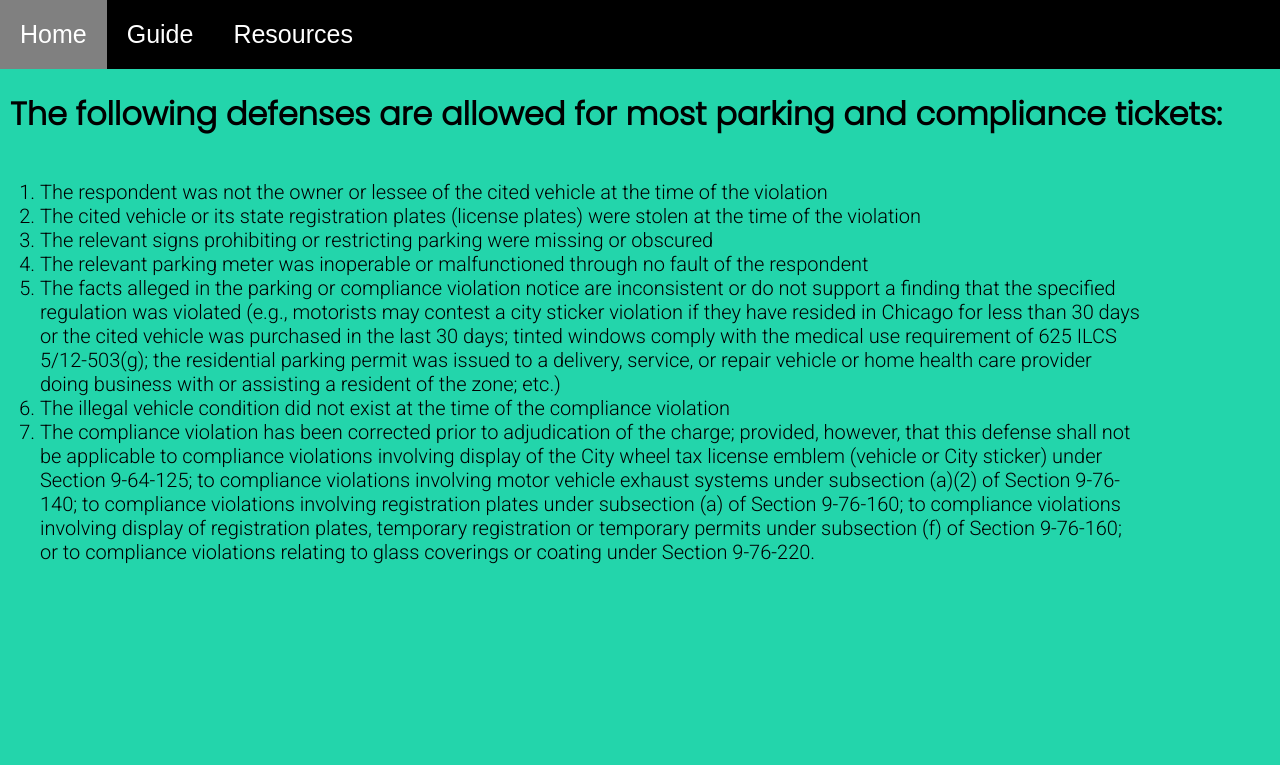
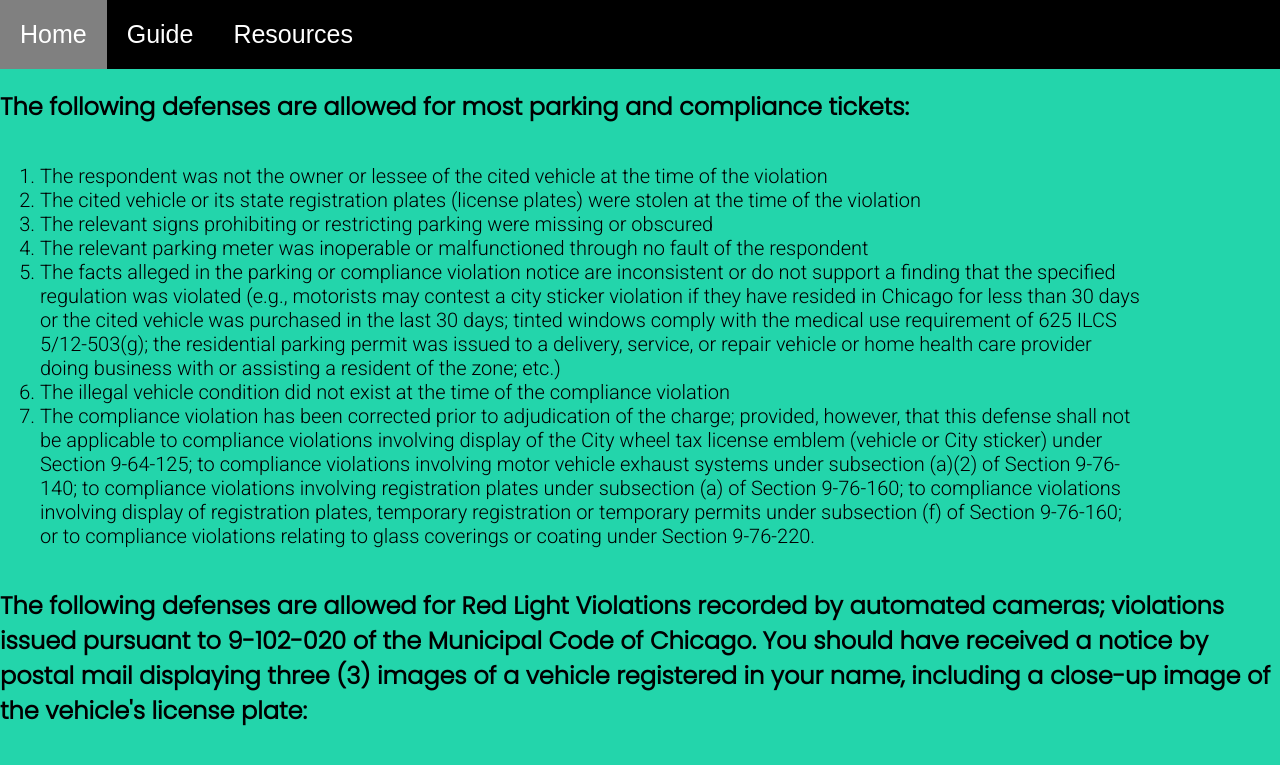
Before and after one commit to lacosta2/to-the-street, a plain HTML site: page guide.html in a window 1280 px wide. Shown: the top 765 px of the page. Drawn offline with Linux system fonts and the light colour scheme.

Commit message:
Add files via upload

```diff
--- a/guide.html
+++ b/guide.html
@@ -16,7 +16,18 @@
         <li><a href="guide.html">Guide</a></li>
         <li><a href="resources.html">Resources</a></li>
     </ul>
-    <h1 style="padding-left: 10px;">The following defenses are allowed for most parking and compliance tickets:</h1>
+    <h2>The following defenses are allowed for most parking and compliance tickets:</h2>
+    <ol id="defenses">
+        <li>The respondent was not the owner or lessee of the cited vehicle at the time of the violation</li>
+        <li>The cited vehicle or its state registration plates (license plates) were stolen at the time of the violation</li>
+        <li>The relevant signs prohibiting or restricting parking were missing or obscured</li>
+        <li>The relevant parking meter was inoperable or malfunctioned through no fault of the respondent</li>
+        <li>The facts alleged in the parking or compliance violation notice are inconsistent or do not support a finding that the specified regulation was violated (e.g., motorists may contest a city sticker violation if they have resided in Chicago for less than 30 days or the cited vehicle was purchased in the last 30 days; tinted windows comply with the medical use requirement of 625 ILCS 5/12-503(g); the residential parking permit was issued to a delivery, service, or repair vehicle or home health care provider doing business with or assisting a resident of the zone; etc.)</li>
+        <li>The illegal vehicle condition did not exist at the time of the compliance violation</li>
+        <li>The compliance violation has been corrected prior to adjudication of the charge; provided, however, that this defense shall not be applicable to compliance violations involving display of the City wheel tax license emblem (vehicle or City sticker) under Section 9-64-125; to compliance violations involving motor vehicle exhaust systems under subsection (a)(2) of Section 9-76-140; to compliance violations involving registration plates under subsection (a) of Section 9-76-160; to compliance violations involving display of registration plates, temporary registration or temporary permits under subsection (f) of Section 9-76-160; or to compliance violations relating to glass coverings or coating under Section 9-76-220.</li>
+    </ol>
+
+    <h2>The following defenses are allowed for Red Light Violations recorded by automated cameras; violations issued pursuant to 9-102-020 of the Municipal Code of Chicago. You should have received a notice by postal mail displaying three (3) images of a vehicle registered in your name, including a close-up image of the vehicle's license plate:</h2>
     <ol id="defenses">
         <li>The respondent was not the owner or lessee of the cited vehicle at the time of the violation</li>
         <li>The cited vehicle or its state registration plates (license plates) were stolen at the time of the violation</li>
--- a/style.css
+++ b/style.css
@@ -48,4 +48,9 @@ li a:hover {
     max-width: 1100px;
     font-family: 'Poppins', sans-serif;
     font-family: 'Roboto', sans-serif;
+
 }
+
+h2 {
+    float: left;
+}
```
